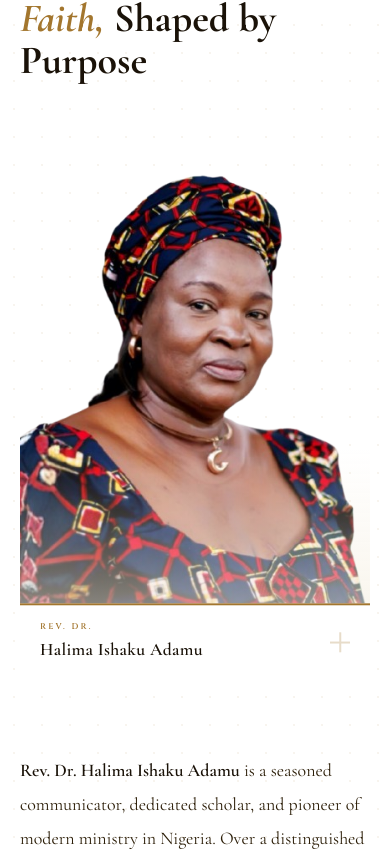
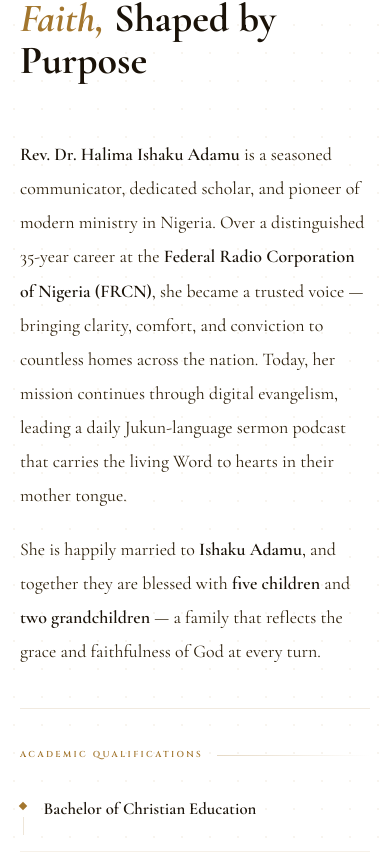
Before and after one commit to JesseJohn7/Dr-Halima, a Next.js app: page / in a window 390 px wide. Shown: the part 1545-2404 px from the top of the page. Built offline with nearby package versions, Linux system fonts and the light colour scheme.

Commit message:
mobile flex

```diff
--- a/components/About.tsx
+++ b/components/About.tsx
@@ -179,8 +179,8 @@ export default function AboutSection() {
           {/* ── Two-col Grid ── */}
           <div className="grid grid-cols-1 lg:grid-cols-[310px_1fr] gap-12 lg:gap-20 xl:gap-28 items-start">
 
-            {/* ═══════════ LEFT ═══════════ */}
-            <aside className="lg:sticky lg:top-12" style={fadeIn("0.3s")}>
+            {/* ═══════════ LEFT (image) — order-2 on mobile, order-1 on desktop ═══════════ */}
+            <aside className="lg:sticky lg:top-12 order-2 lg:order-1" style={fadeIn("0.3s")}>
 
               {/* Photo */}
               <div className="photo-wrap-about animate-float mb-6">
@@ -225,8 +225,8 @@ export default function AboutSection() {
 
             </aside>
 
-            {/* ═══════════ RIGHT ═══════════ */}
-            <div style={fadeUp("0.4s")}>
+            {/* ═══════════ RIGHT (text) — order-1 on mobile, order-2 on desktop ═══════════ */}
+            <div className="order-1 lg:order-2" style={fadeUp("0.4s")}>
 
               {/* Bio */}
               <div
```
